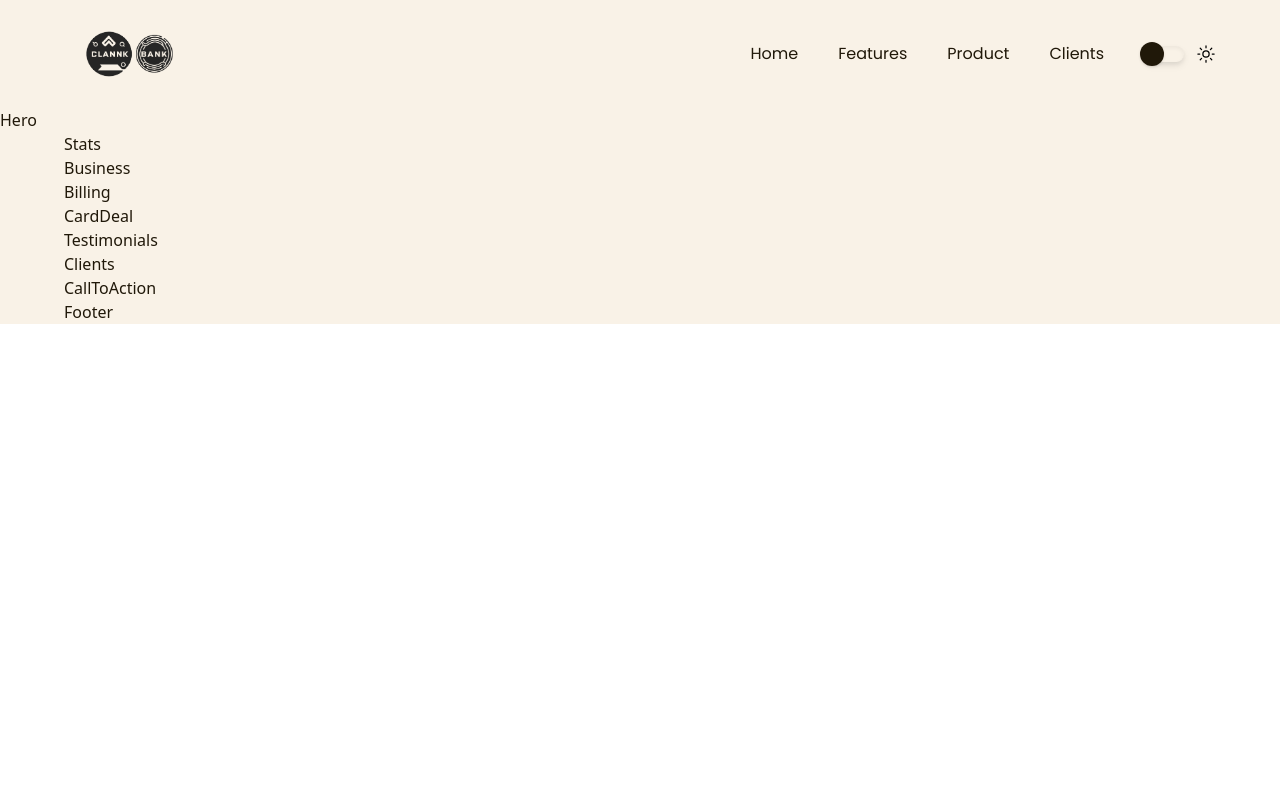
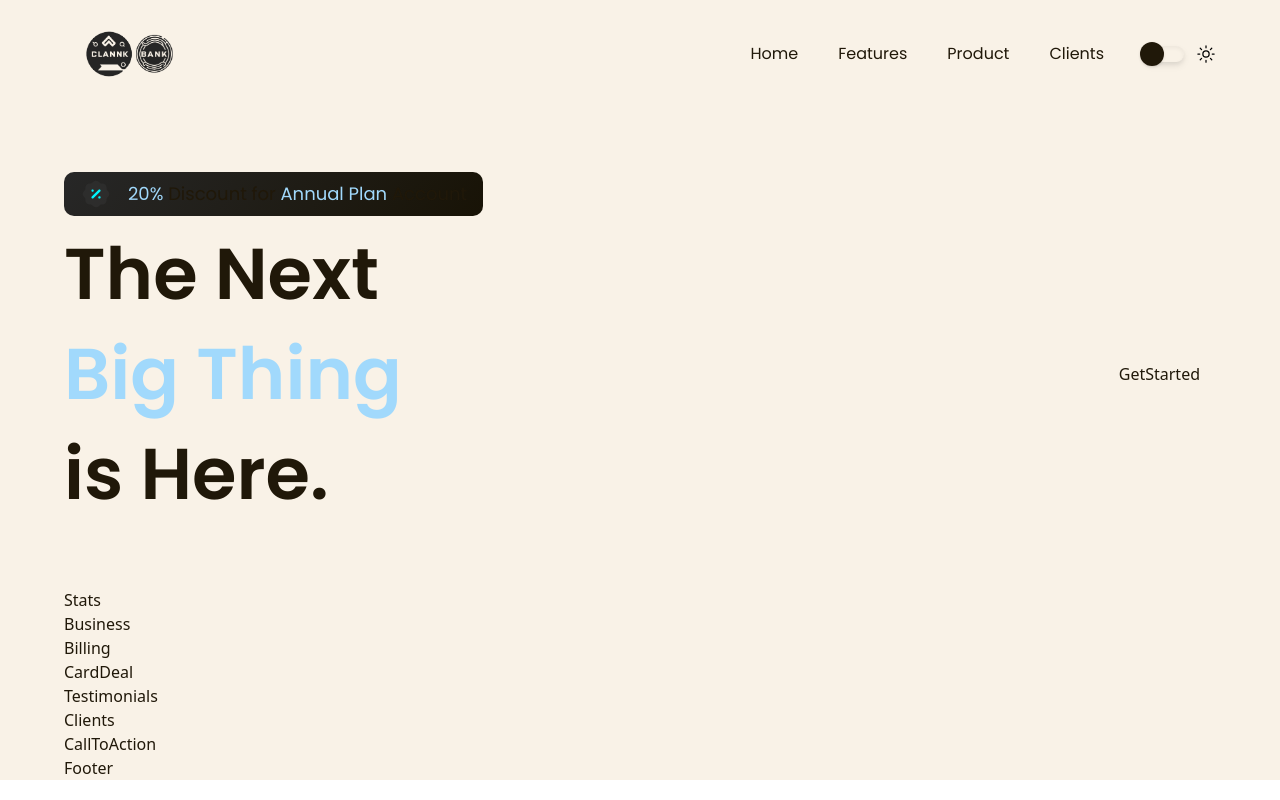
Before and after one commit to td2thinh/react-finance-app, a React (Vite) app: page / in a window 1280 px wide. Built offline with nearby package versions, Linux system fonts and the light colour scheme.

Commit message:
Done Hero Component

```diff
--- a/src/App.css
+++ b/src/App.css
@@ -12,7 +12,7 @@
     144.39deg,
     #ffffff -278.56%,
     #6d6d6d -78.47%,
-    #11101d 91.61%
+    #181306 91.61%
   );
 }
 
@@ -47,3 +47,8 @@
 input:checked ~ .dot {
   transform: translateX(100%);
 }
+
+
+.bg-discount-gradient {
+  background: linear-gradient(125.17deg, #272727 0%, #181306 100%);
+}
--- a/src/components/Hero.tsx
+++ b/src/components/Hero.tsx
@@ -1,8 +1,40 @@
-import React from 'react'
+import styles from "../style"
+import { discount, robot } from "../assets"
+import GetStarted from "./GetStarted"
 
 const Hero = () => {
     return (
-        <div>Hero</div>
+        <>
+            <section id='home' className={`flex md:flex-row flex-col ${styles.paddingY}`}>
+                <div className={`flex-1 ${styles.flexStart} flex-col xl:px-0 sm:px-16 px-6`}>
+                    <div className={`flex flex-row items-center py-[6px] px-4 bg-discount-gradient rounded-[10px] mb-2`}>
+                        <img src={discount} alt="discount" className="w-[32px] h-[32px] mr-2" />
+                        <p className={`${styles.paragraph} ml-2`}>
+                            <span className="text-lightAccent">
+                                20% {' '}
+                            </span>
+                            Discount for {` `}
+                            <span className="text-lightAccent">
+                                Annual Plan {` `}
+                            </span>
+                            Account
+                        </p>
+                    </div>
+
+                    <div className="flex flex-row  justify-between items-center w-full">
+                        <h1 className="flex-1 font-poppins font-semibold ss:text-[72px] text-[52px] ss:leading-[100px] leading-[75px]">The Next {` `}
+                            <br className="sm:block hidden"></br>
+                            <span className="text-lightAccent">Big Thing</span>
+                            <br className="sm:block hidden"></br>
+                            is Here.
+                        </h1>
+                        <div className="ss:flex hidden md:mr-4 mr-0">
+                            <GetStarted />
+                        </div>
+                    </div>
+                </div>
+            </section>
+        </>
     )
 }
 
--- a/src/components/NavBar.tsx
+++ b/src/components/NavBar.tsx
@@ -52,7 +52,7 @@ const NavBar = ({ onThemeToggle, theme }: navBarProps) => {
                     </label>
                     <img src={toggle ? close : menu} alt='menu' className='w-[30px] h-[30px] ml-3 cursor-pointer' onClick={() => setToggle(prev => !prev)} />
                 </div>
-                <div className={`${toggle ? 'flex' : 'hidden'} p-6 bg-dark ${theme === 'light' ? 'bg-light-gradient' : 'bg-dark-gradient'} absolute top-20 right-0 mx-4 my-2 min-w-[140px] rounded-xl sidebar`} >
+                <div className={`${toggle ? 'flex' : 'hidden'} sm:hidden p-6 bg-dark ${theme === 'light' ? 'bg-light-gradient' : 'bg-dark-gradient'} absolute top-20 right-0 mx-4 my-2 min-w-[140px] rounded-xl sidebar`} >
                     <ul className='list-none flex flex-col justify-end items-center flex-1'>
                         {navLinks.map((link, index) => (
                             <li key={link.id} className={`font-poppins font-normal cursor-pointer text-[16px] ${index === length - 1 ? 'mb-0' : 'mb-4'}`} >
```
